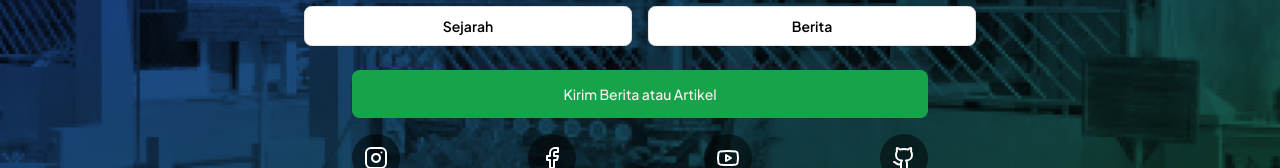
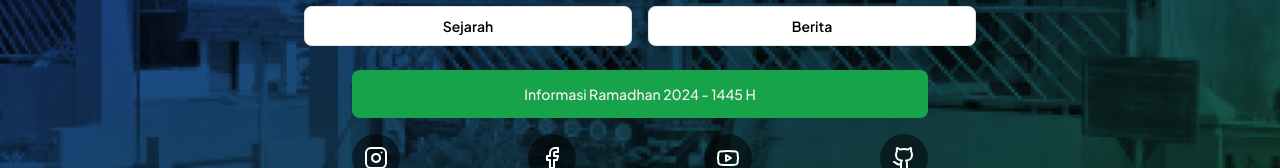
Before and after one commit to afaidzin99/mediahomepage, a Next.js app: page / in a window 1280 px wide. Shown: the part 271-439 px from the top of the page. Built offline with nearby package versions, Linux system fonts and the light colour scheme.

Commit message:
chore: move kirim artikel to Informasi Ramadhan

```diff
--- a/app/homepageHero.tsx
+++ b/app/homepageHero.tsx
@@ -80,9 +80,14 @@ export default function HomepageHero() {
               <div className="flex flex-col mt-6 content-center">
                 <Button asChild variant={"default"} className="py-6">
                   <Link href={"https://instagram.com/mediasawocangkring"}>
+                    Informasi Ramadhan 2024 - 1445 H
+                  </Link>
+                </Button>
+                {/* <Button asChild variant={"default"} className="py-6">
+                  <Link href={"https://instagram.com/mediasawocangkring"}>
                     Kirim Berita atau Artikel
                   </Link>
-                </Button>
+                </Button> */}
               </div>
             </div>
             <ul className="flex w-full max-w-xl mt-4 justify-between gap-6">
```
